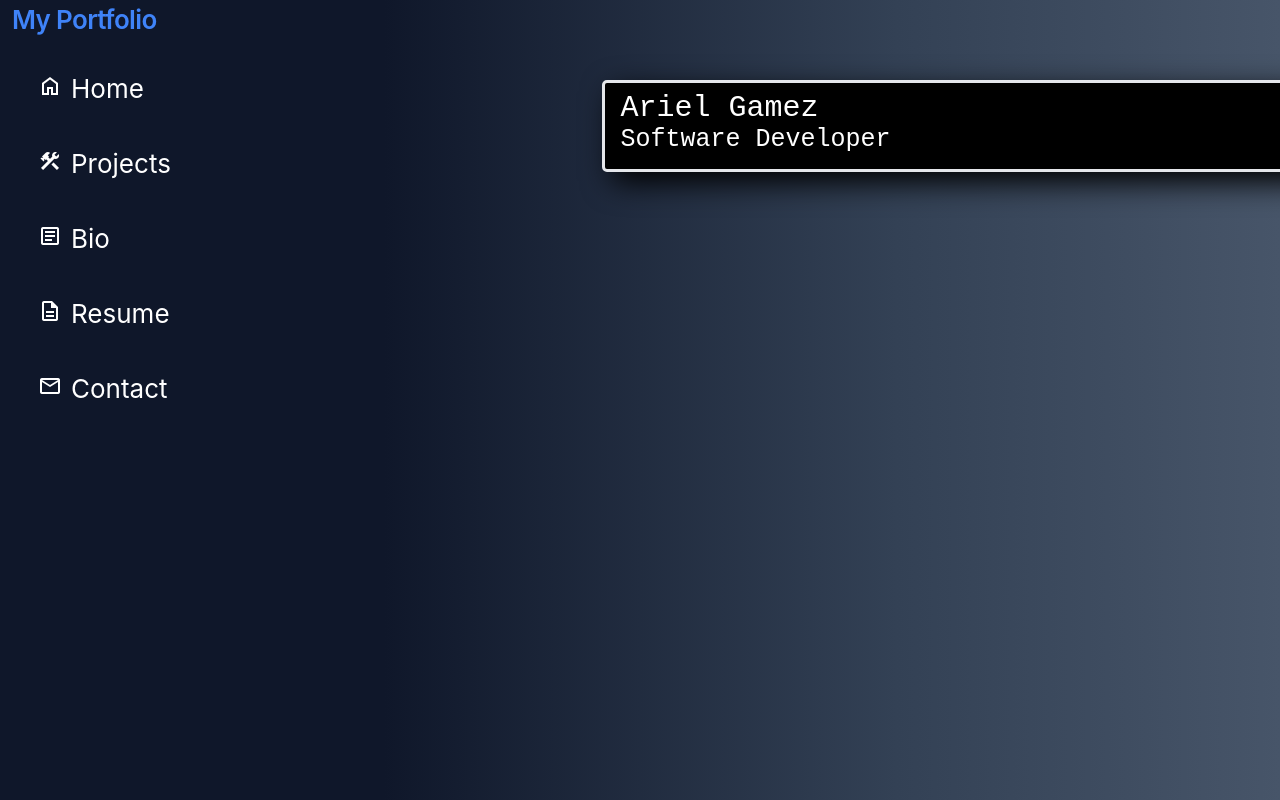
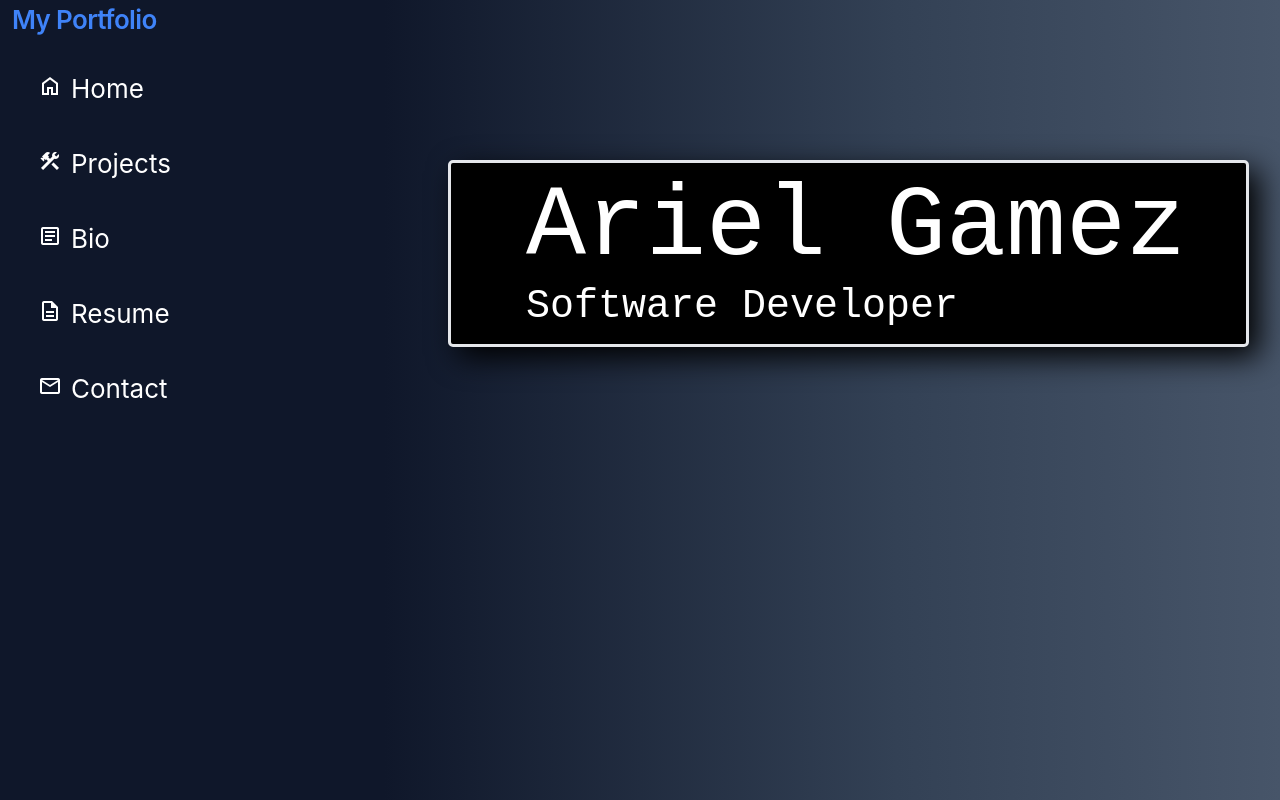
Before and after one commit to argamez98/Portfolio, a React (Create React App) app: page / in a window 1280 px wide. Built offline with nearby package versions, Linux system fonts and the light colour scheme.

Commit message:
movements
moved home title box to center of page.

```diff
--- a/public/index.html
+++ b/public/index.html
@@ -25,6 +25,7 @@
     -->
     <link rel="stylesheet" href="https://cdnjs.cloudflare.com/ajax/libs/font-awesome/4.7.0/css/font-awesome.min.css">
     <link rel="stylesheet" href="https://fonts.googleapis.com/css2?family=Material+Symbols+Outlined:opsz,wght,FILL,GRAD@20..48,100..700,0..1,-50..200" />
+    <link rel="stylesheet" href="https://maxcdn.bootstrapcdn.com/font-awesome/4.5.0/css/font-awesome.min.css">
     <title>Ariel Gamez | Software Developer</title>
   </head>
   <body>
@@ -40,5 +41,6 @@
       To begin the development, run `npm start` or `yarn start`.
       To create a production bundle, use `npm run build` or `yarn build`.
     -->
+
   </body>
 </html>
--- a/src/App.js
+++ b/src/App.js
@@ -1,27 +1,25 @@
-import './App.css';
+import "./App.css";
 
-import {BrowserRouter as Router, Routes, Route} from "react-router-dom";
+import { BrowserRouter as Router, Routes, Route } from "react-router-dom";
 
 import Navbar from "./components/Navbar";
 import Home from "./components/Home";
 import About from "./components/About";
 import Projects from "./components/Projects";
+import Contact from "./components/Contact";
 
 function App() {
   return (
     <div className="App bg-gradient-to-r from-slate-900 from-30% via-slate-700 via-70% to-slate-600">
       <Router>
-                <Navbar/>
+        <Navbar />
         <Routes>
-                    <Route path="/bio"
-                        element={<About/>}></Route>
-                    <Route path="/"
-                        element={<Home/>}></Route>
-                    <Route path="/projects"
-                        element={<Projects/>}></Route>
+          <Route path="/bio" element={<About />}></Route>
+          <Route path="/" element={<Home />}></Route>
+          <Route path="/projects" element={<Projects />}></Route>
+          <Route path="/contact" element={<Contact />}></Route>
         </Routes>
       </Router>
-
     </div>
   );
 }
--- /dev/null
+++ b/src/components/Contact.js
@@ -0,0 +1,7 @@
+import React from "react";
+
+export default function Contact() {
+  return (
+    <></>
+  );
+}
--- a/src/components/Section.js
+++ b/src/components/Section.js
@@ -3,22 +3,25 @@ import React from 'react'
 const Section = ({ content = '' }) => {
 
     return (
+        <div class='wrapper'>
+
         <div id='name-title' class='square' value='click'>
             {
-            content.map((content, index) => <section key={index}>
+                content.map((content, index) => <section key={index}>
                 <div class='container'>
                     <span class='title'>
                         {
-                        content.title
-                    } </span>
+                            content.title
+                        } </span>
                     <div class='separator'></div>
                     <span class='content-body'>
                         {
-                          content.body
+                            content.body
                         } </span>
                   </div>
             </section>)
         } </div>
+        </div>
     )
 
 }
--- a/src/index.css
+++ b/src/index.css
@@ -4,23 +4,26 @@
 
 body {
   margin: 0;
-  font-family: -apple-system, BlinkMacSystemFont, 'Segoe UI', 'Roboto', 'Oxygen',
-    'Ubuntu', 'Cantarell', 'Fira Sans', 'Droid Sans', 'Helvetica Neue',
+  font-family: -apple-system, BlinkMacSystemFont, "Segoe UI", "Roboto", "Oxygen",
+    "Ubuntu", "Cantarell", "Fira Sans", "Droid Sans", "Helvetica Neue",
     sans-serif;
   -webkit-font-smoothing: antialiased;
   -moz-osx-font-smoothing: grayscale;
 }
 
 code {
-  font-family: source-code-pro, Menlo, Monaco, Consolas, 'Courier New',
+  font-family: source-code-pro, Menlo, Monaco, Consolas, "Courier New",
     monospace;
 }
 /* Custom Tailwind Classes  */
 @layer components {
   .square {
-    @apply fixed right-[-8%] w-[30em] text-[white] shadow-[10px_10px_30px_black] animate-[slide-in_2s] rounded-[5px] border-[3px] top-[10%];
+    @apply flex pr-20 pl-20 text-[white] shadow-[10px_10px_30px_black] animate-[slide-in_2s] rounded-[5px] border-[3px] top-[10%];
     background: black;
   }
+
+  .wrapper {
+    @apply fixed top-[20%] left-[35%] justify-center align-middle;
   }
 
   .hide {
@@ -35,11 +38,11 @@ code {
 
   .title {
     @apply animate-[slide-in_2s];
-  font: 10 30px "Rubik", monospace;
+    font: 10 100px "Rubik", monospace;
   }
   .content-body {
-  @apply animate-[slide-in_2.3s] ;
-  font: 10 25px 'Courier New';
+    @apply animate-[slide-in_2.3s];
+    font: 10 40px "Courier New";
   }
   .separator {
     @apply h-0 w-[1%];
@@ -84,3 +87,4 @@ code {
       @apply translate-x-[-100];
     }
   }
+}
```
Lines whose indentation alone changed are shown as unchanged.
